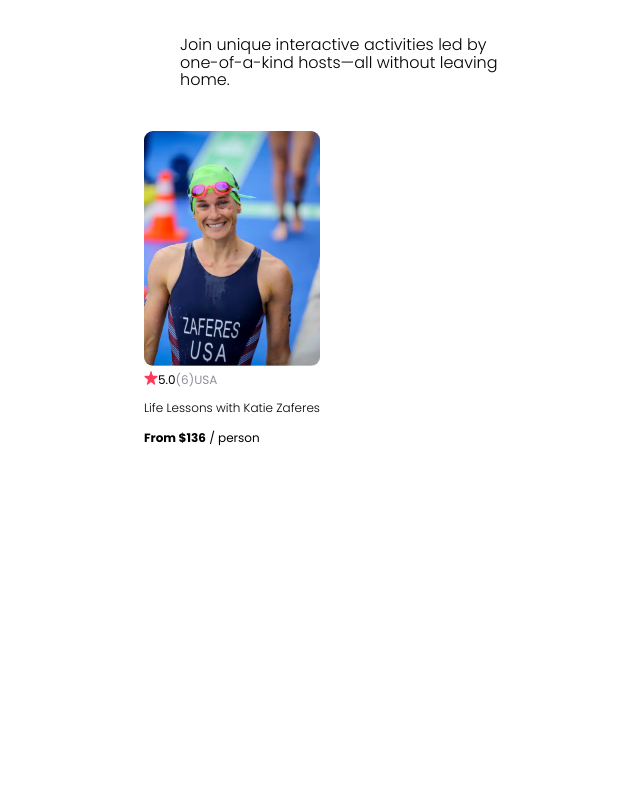
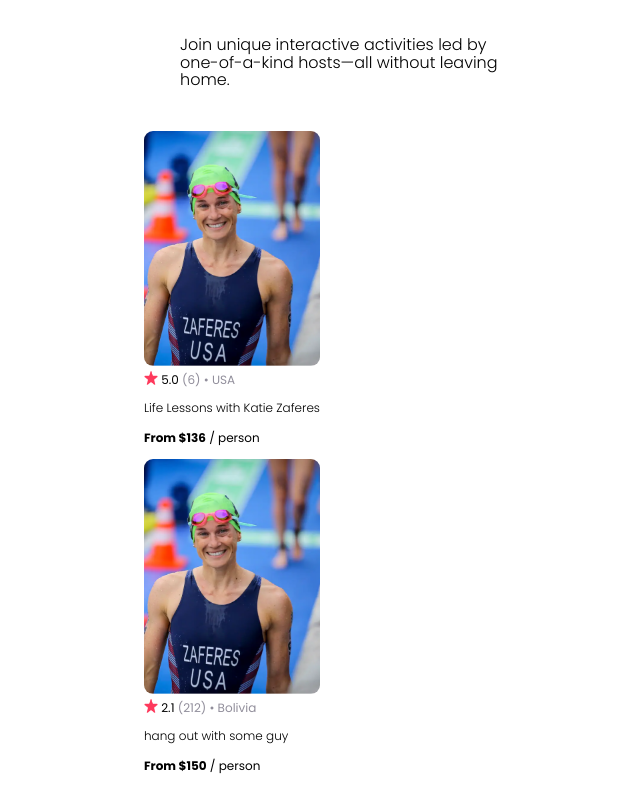
Before and after one commit to MetricOrder/airbnb-clone-23.05, a Next.js app: page / in a window 1280 px wide. Shown: the part 456-1243 px from the top of the page, without its empty margins (221-861 px from the left). Before the commit the page ends 915 px from the top, so only its background shows below. Built offline with nearby package versions, Linux system fonts and the light colour scheme.

Commit message:
playing with data

```diff
--- a/components/Card.js
+++ b/components/Card.js
@@ -1,8 +1,8 @@
 import styles from "@/styles/Card.module.css"
 import Image from "next/image";
-import star from "@/public/star.png"
 
-export default function Card({pic, rating, reviewCount, country, title, price}) {
+
+export default function Card({pic, logo, rating, reviewCount, country, title, price}) {
     return (
         <div className={styles.card}>
             <div>
@@ -17,16 +17,17 @@ export default function Card({pic, rating, reviewCount, country, title, price})
             <div>
                 <div className={styles.cardstats}>
                     <Image
-                        className={styles.logo}
-                        src={star}
+                        src={logo}
                         alt="red star"
+                        width={14}
+                        height={14}
                     />
-                    <span>{rating}</span>
-                    <span className="grey">{reviewCount}</span>
+                    <span>&nbsp;{rating}&nbsp;</span>
+                    <span className="grey">({reviewCount}) •&nbsp;</span>
                     <span className="grey">{country}</span>
                 </div>
                 <h2>{title}</h2>
-                <p><span className="bold">From {price}</span> / person</p>
+                <p><span className="bold">From ${price}</span> / person</p>
             </div>
 
         </div>
--- a/components/MainPage.js
+++ b/components/MainPage.js
@@ -7,14 +7,26 @@ export default function MainPage() {
         <>
             <Navbar />
             <Hero />
-            <Card
-                pic ={"/katie-zaferes.png"}
-                rating={"5.0"}
-                reviewCount={"(6)"}
-                country={"USA"}
-                title={"Life Lessons with Katie Zaferes"}
-                price ={"$136"}
-            />
+            <div>
+                <Card
+                    pic={"/katie-zaferes.png"}
+                    logo={"/star.png"}
+                    rating={"5.0"}
+                    reviewCount={6}
+                    country={"USA"}
+                    title={"Life Lessons with Katie Zaferes"}
+                    price ={136}
+                />
+                <Card
+                    pic={"/katie-zaferes.png"}
+                    logo={"/star.png"}
+                    rating={"2.1"}
+                    reviewCount={212}
+                    country={"Bolivia"}
+                    title={"hang out with some guy"}
+                    price ={150}
+                />
+            </div>
         </>
     )
 }
--- a/styles/Card.module.css
+++ b/styles/Card.module.css
@@ -9,11 +9,6 @@
     border-radius: 9px;
 }
 
-.logo {
-    width: 14px;
-    height: 14px;
-}
-
 .cardstats {
     display: flex;
     align-items: left;
```
